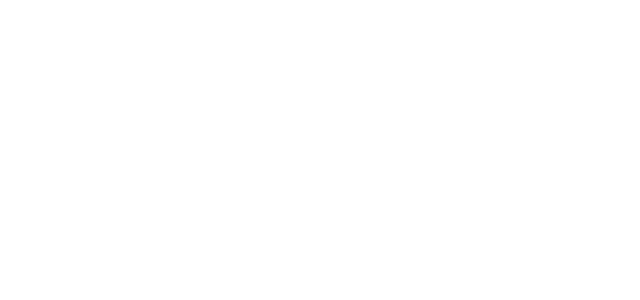
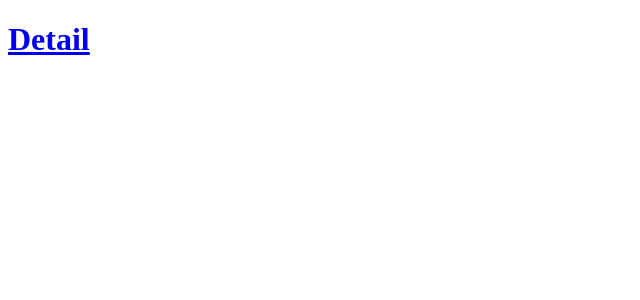
Before and after one commit to PSH08/React-app, a React (Create React App) app: page /movie in a window 1280 px wide. Shown: the top 300 px of the page, without its empty margins (0-640 px from the left). Built offline with nearby package versions, Linux system fonts and the light colour scheme.

Commit message:
9일차 react-router-dom

```diff
--- a/src/App.js
+++ b/src/App.js
@@ -1,5 +1,19 @@
+import {
+  BrowserRouter as Router,
+  Routes,
+  Route,
+} from "react-router-dom";
+import Home from "./routes/Home"
+import Detail from "./routes/Detail"
 function App() {
-  return null;
+  return (
+  <Router>
+    <Routes>
+      <Route path="/movie" element={<Detail />}></Route>
+      <Route path="/" element={<Home />}></Route>
+    </Routes>
+  </Router>
+  )
 }
 
 export default App;
--- a/src/components/Movie.js
+++ b/src/components/Movie.js
@@ -1,9 +1,13 @@
-import PropTypes from 'prop-types'
+import PropTypes from 'prop-types';
+import { Link } from "react-router-dom";
+
 function Movie({coverImg,summary,title,genres}) {
     return (
     <div>
         <img src={coverImg} alt={title} />
-        <h2>{title}</h2>
+        <h2>
+            <Link to="/movie">{title}</Link>
+        </h2>
         <p>{summary}</p>
         <ul>
         {genres.map((g) => (
--- a/src/routes/Detail.js
+++ b/src/routes/Detail.js
@@ -1,4 +1,6 @@
+import { Link } from 'react-router-dom';
+
 function Detail() {
-    return <h1>Detail</h1>
+    return <h1><Link to="/">Detail</Link></h1>
 }
 export default Detail;
```
